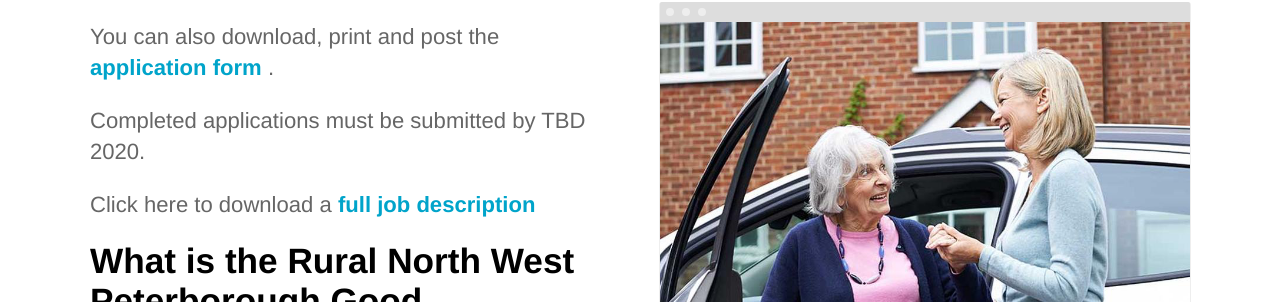
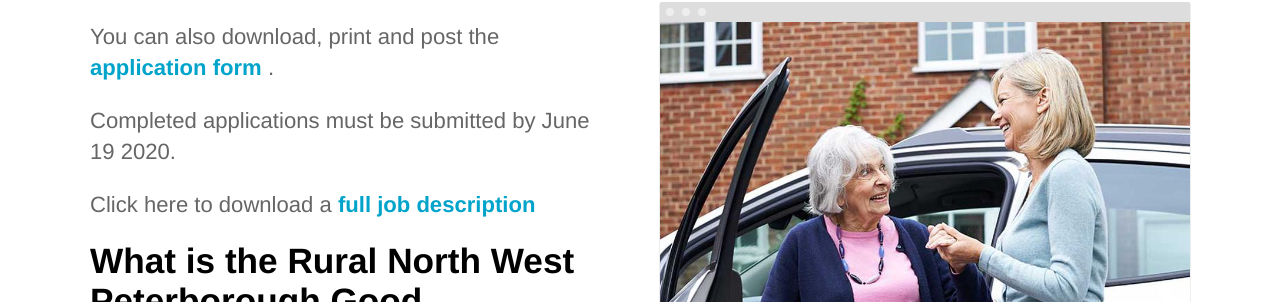
Before and after one commit to chriswilde1946/goodneighboursrp.org.uk, a Jekyll site: the page built from index.html, in a window 1280 px wide and 900 px high, scrolled down 1029 px. Shown: the part 152-454 px from the top of the window. Built offline with Jekyll 4.4.1, drawn with Linux system fonts in a browser that asks for light colours.

```diff
--- a/contact.html
+++ b/contact.html
@@ -31,7 +31,7 @@
 				<p>Rural North West Peterborough Good Neighbours Trust</p>
 				<p>5, Church Hill</p>
 				<p>Castor</p>
-				<p>PE6 </p>
+				<p>PE5 7AU </p>
 			</div>
 		</div>
 	</section>
--- a/index.html
+++ b/index.html
@@ -23,7 +23,7 @@
 
 				<p>
 			           <strong>CO-ORDINATOR</strong><p>
-			 please complete the <a href="https://docs.google.com/forms/d/1kR0qasvB8ZMOIydILSaiHSERB5nk6Y8DokelGtUXcjM/edit" download><strong>on-line application form </strong></a>.<p> You can also download, print  and post the <a href="/images/Application.docx" download><strong>application form </strong></a>.<p> Completed applications must be submitted by TBD 2020. <p> Click here to
+			 please complete the <a href="https://docs.google.com/forms/d/1kR0qasvB8ZMOIydILSaiHSERB5nk6Y8DokelGtUXcjM/edit" download><strong>on-line application form </strong></a>.<p> You can also download, print  and post the <a href="/images/Application.docx" download><strong>application form </strong></a>.<p> Completed applications must be submitted by June 19 2020. <p> Click here to
 			 	download a <a href="/images/Job.docx" download><strong>full job description </strong></a></p>
 
 				<h2><strong>What is the Rural North West Peterborough Good Neighbours Scheme?</strong></h2>
```
Also changed, not shown: 4 other files.
